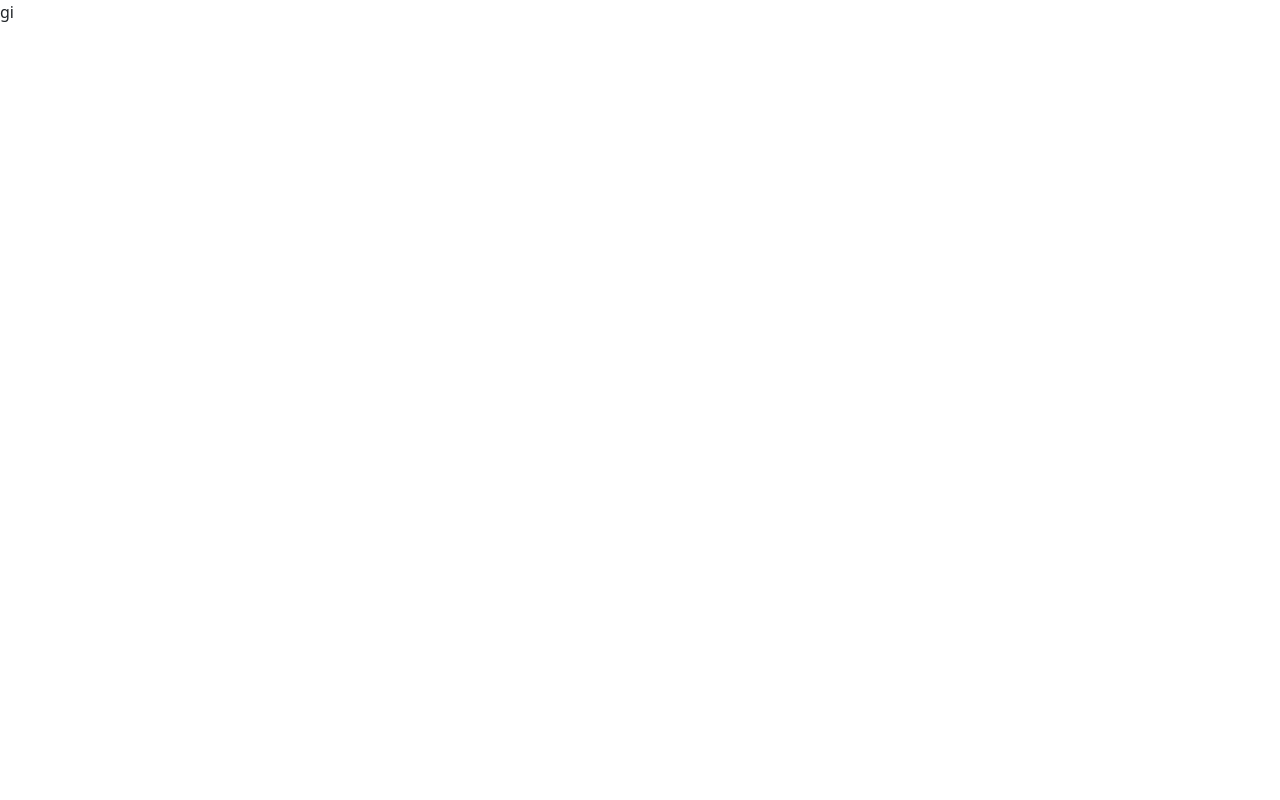
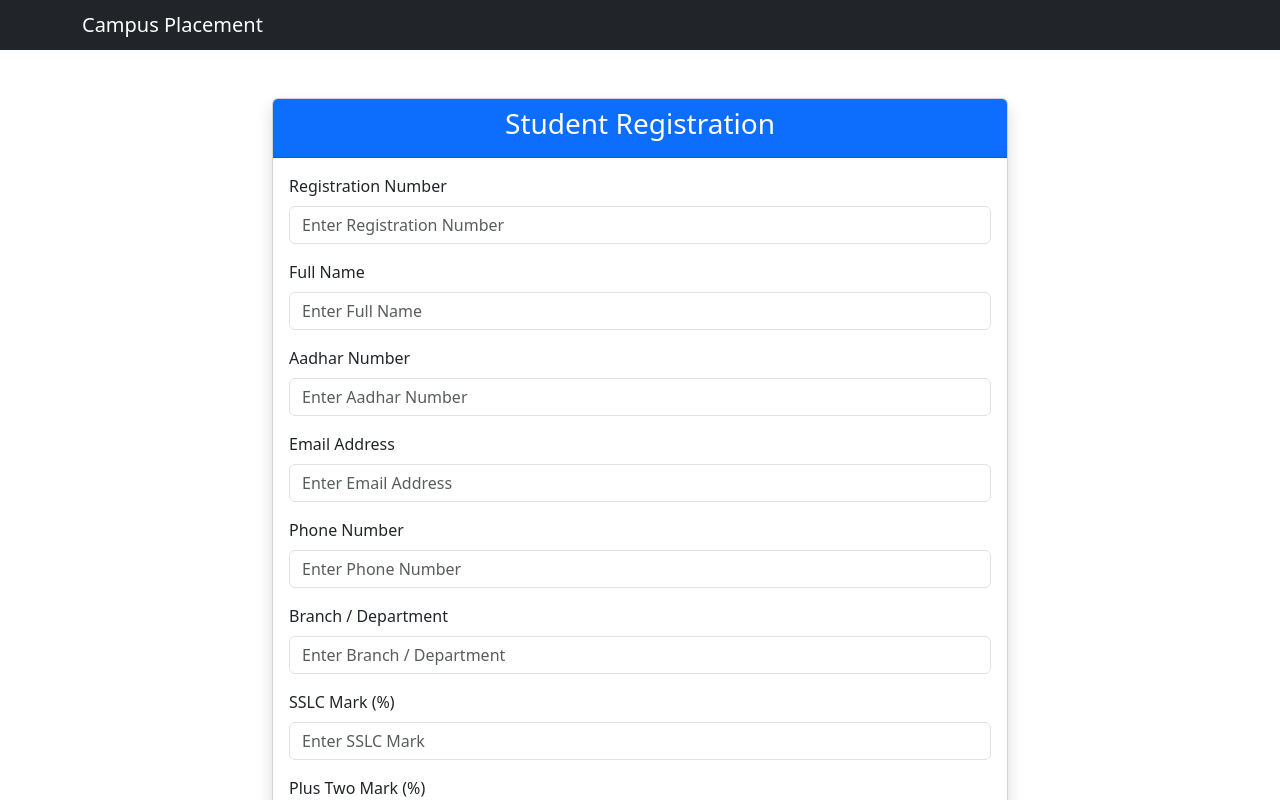
Before and after one commit to JoshuaJ290304/campus-placement-react-app, a React (Vite) app: page / in a window 1280 px wide. Shown: the top 800 px of the page. Built offline with nearby package versions, Linux system fonts and the light colour scheme.

Commit message:
Create Navbar component

```diff
--- a/src/App.jsx
+++ b/src/App.jsx
@@ -1,17 +1,26 @@
-import { useState } from 'react'
-import reactLogo from './assets/react.svg'
-import viteLogo from './assets/vite.svg'
-import heroImg from './assets/hero.png'
-import './App.css'
+import { BrowserRouter, Routes, Route } from "react-router-dom";
+
+import Navbar from "./components/Navbar";
+import AddRegistration from "./components/AddRegistration";
+import SearchRegistration from "./components/SearchRegistration";
+import DeleteRegistration from "./components/DeleteRegistration";
+import ViewRegistration from "./components/ViewRegistration";
+
+import "./App.css";
 
 function App() {
-  const [count, setCount] = useState(0)
+  return (
+    <BrowserRouter>
+      <Navbar />
 
-  return (
-    <>
-      gi
-    </>
-  )
+      <Routes>
+        <Route path="/" element={<AddRegistration />} />
+        <Route path="/search" element={<SearchRegistration />} />
+        <Route path="/delete" element={<DeleteRegistration />} />
+        <Route path="/view" element={<ViewRegistration />} />
+      </Routes>
+    </BrowserRouter>
+  );
 }
 
-export default App
+export default App;
--- /dev/null
+++ b/src/components/Navbar.jsx
@@ -0,0 +1,15 @@
+import React from 'react'
+
+const Navbar = () => {
+  return (
+    <nav className="navbar navbar-dark bg-dark">
+      <div className="container">
+        <span className="navbar-brand mb-0 h1">
+          Campus Placement
+        </span>
+      </div>
+    </nav>
+  )
+}
+
+export default Navbar
```
